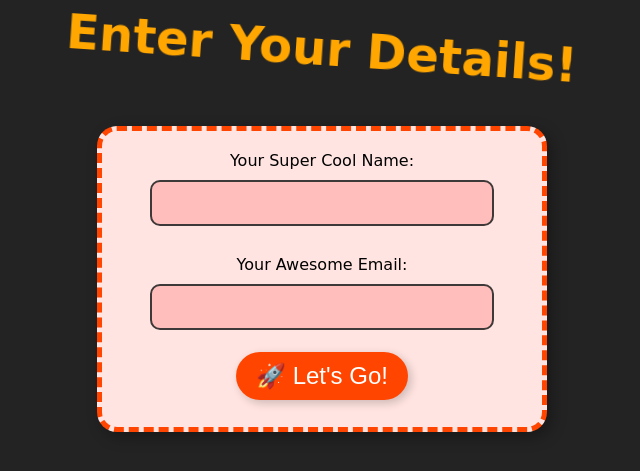
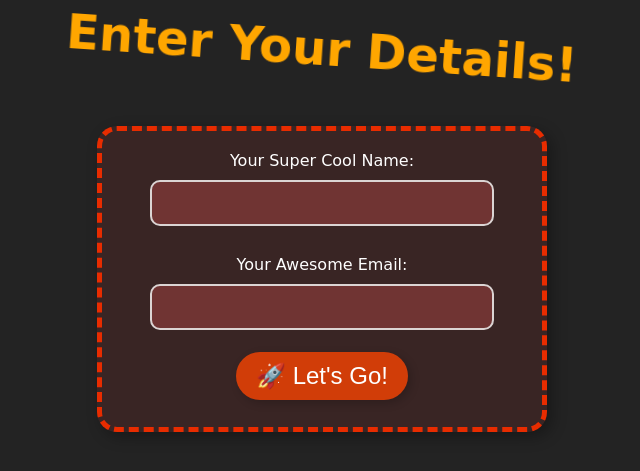
Before and after one commit to xinqich/flask-form-project, a Flask app: page / in a window 1280 px wide. Shown: the top 471 px of the page, without its empty margins (318-958 px from the left). Run offline with Flask 3, Linux system fonts and the light colour scheme.

Commit message:
Update form styles
Changed form background and border colors for a darker theme, updated input and button styles,

```diff
--- a/app/static/css/styles.css
+++ b/app/static/css/styles.css
@@ -48,10 +48,11 @@ body {
     margin: 50px auto;
     padding: 20px;
     width: 400px;
-    background-color: #ffe4e1;
-    border: 5px dashed #ff4500;
+    background-color: #392524;
+    border: 5px dashed #E82C00;
     border-radius: 20px;
     box-shadow: 5px 5px 15px rgba(0, 0, 0, 0.3);
+    color: #fff;
 }
 
 /* Поля ввода */
@@ -60,7 +61,7 @@ body {
     width: 80%;
     padding: 10px;
     margin: 10px 0;
-    border: 2px solid #3e3938;
+    border: 2px solid #DBD4D3;
     border-radius: 10px;
     font-size: 1.2rem;
     background-color: #ff595947;
@@ -74,9 +75,16 @@ body {
     transition: 0.3s ease;
 }
 
+.funny-inputs {
+    display: flex;
+    flex-direction: column;
+    gap: 10px;
+    margin-bottom: 30px;
+}
+
 /* Кнопка */
 .funny-button {
-    background-color: #ff4500;
+    background-color: #ff4500c4;
     color: white;
     font-size: 1.5rem;
     padding: 10px 20px;
```
